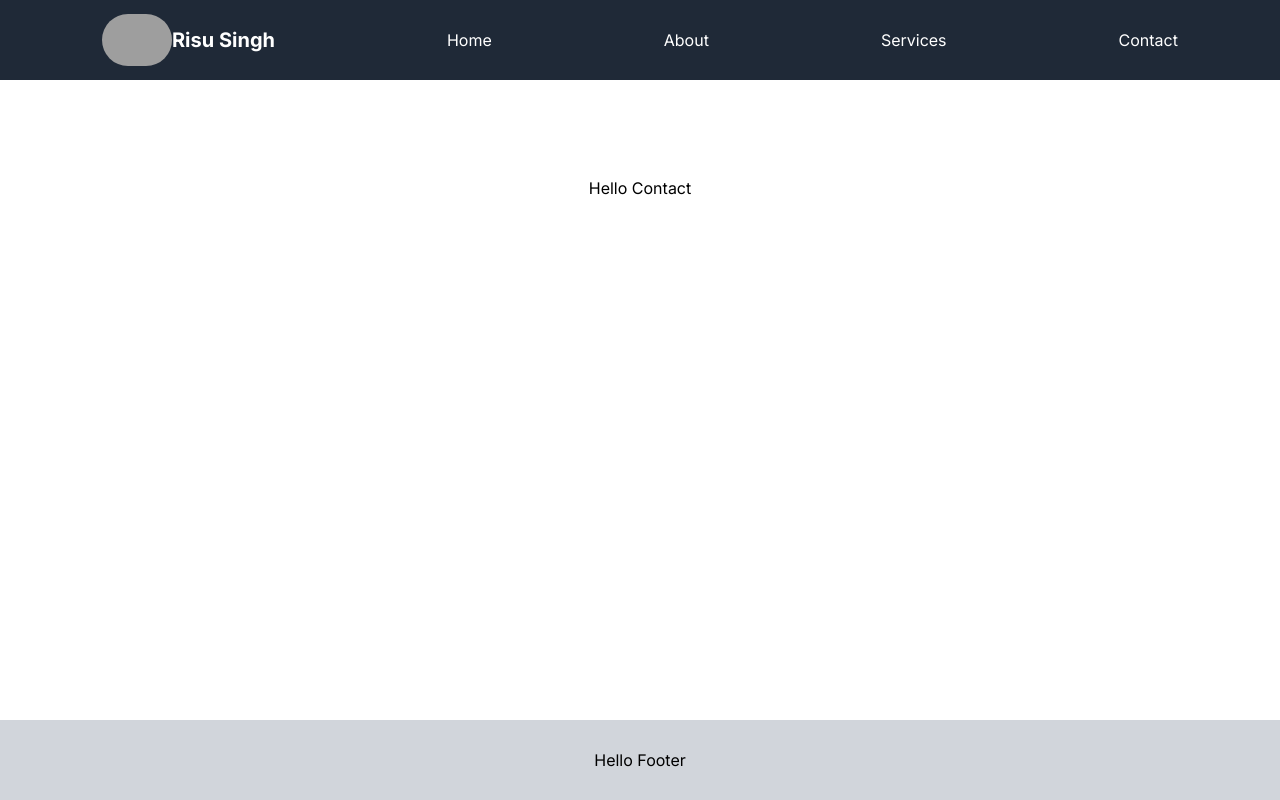
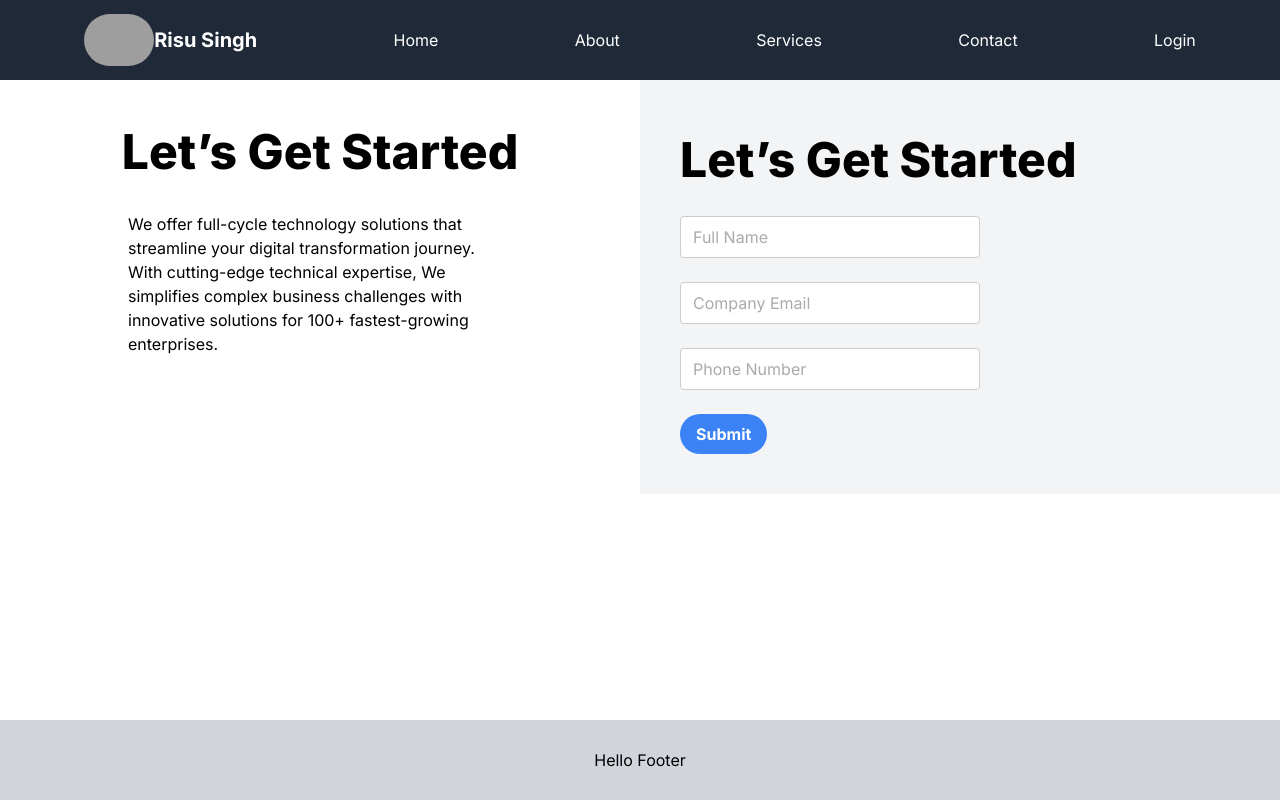
Before and after one commit to risusingh35/my-first-nextjs-app, a Next.js app: page /pages/contact in a window 1280 px wide. Built offline with nearby package versions, Linux system fonts and the light colour scheme; grey boxes are pictures that could not be loaded.

Commit message:
social login and login app added

```diff
--- a/app/components/Header.js
+++ b/app/components/Header.js
@@ -22,6 +22,9 @@ const HeaderNav = () => {
                     <Link href="/pages/contact">
                         <span className="hover:text-gray-400">Contact</span>
                     </Link>
+                    <Link href="/pages/login">
+                        <span className="hover:text-gray-400">Login</span>
+                    </Link>
                 </div>
 
 
--- /dev/null
+++ b/app/components/form/FloatingLabelInput.css
@@ -0,0 +1,37 @@
+.form-group {
+    position: relative;
+    margin-bottom: 1.5em;
+}
+
+.form-control {
+    font-size: 1em;
+    padding: 0.5em 0.5em 0.5em 0.5em;
+    width: 300px;
+    border: 1px solid #ccc;
+    border-radius: 4px;
+    outline: none;
+}
+
+.form-control:focus {
+    border-color: #007bff;
+}
+
+.form-label {
+    position: absolute;
+    top: 50%;
+    left: 8px;
+    transform: translateY(-50%);
+    transition: all 0.2s ease-out;
+    background-color: transparent;
+    padding: 0 5px;
+    color: #aaa;
+    pointer-events: none;
+}
+
+.form-control:focus + .form-label,
+.filled.form-label {
+    top: -10px;
+    left: 0px;
+    font-size: 0.75em;
+    color: #007bff;
+}
--- /dev/null
+++ b/app/components/form/FloatingLabelInput.js
@@ -0,0 +1,22 @@
+import React from 'react';
+import './FloatingLabelInput.css';
+
+const FloatingLabelInput = ({ label, type, name, value, onChange }) => {
+    return (
+        <div className="form-group">
+            <input
+                type={type}
+                name={name}
+                className="form-control"
+                value={value}
+                onChange={onChange}
+                required
+            />
+            <label className={`form-label ${value ? 'filled' : ''}`}>
+                {label}
+            </label>
+        </div>
+    );
+};
+
+export default FloatingLabelInput;
--- a/app/layout.js
+++ b/app/layout.js
@@ -23,3 +23,4 @@ export default function RootLayout({ children }) {
     </html>
   );
 }
+// google app key:AIzaSyBl2BsVBHUuayIQLIeN39bCHQwDogYKPkU
--- a/app/pages/contact/page.js
+++ b/app/pages/contact/page.js
@@ -1,9 +1,72 @@
+"use client"
+import FloatingLabelInput from "@/app/components/form/FloatingLabelInput";
+import { useState } from "react";
 export default function Contact() {
-    return (
-      <div className="flex  flex-col items-center justify-between p-24">
-     <div>
-      Hello Contact
-     </div>
+  const [formData, setFormData] = useState({
+    fullName: '',
+    companyEmail: '',
+    phone:''
+  });
+
+  const handleChange = (e) => {
+    const { name, value } = e.target;
+    setFormData((prevFormData) => ({
+      ...prevFormData,
+      [name]: value
+    }));
+  };
+
+  const handleSubmit = (e) => {
+    e.preventDefault();
+    console.log('Form Data:', formData);
+  };
+  return (
+    <div className='w-full h-full'>
+      <div className='flex'>
+        <div className='w-1/2 flex flex-col justify-arround items-start p-8  items-center h-min'>
+
+          <h1 className="text-5xl font-extrabold my-4">
+            Let&rsquo;s Get Started
+          </h1>
+          <p className="px-24 mt-5">
+            We offer full-cycle technology solutions that streamline your digital transformation journey. With cutting-edge technical expertise, We simplifies complex business challenges with innovative solutions for 100+ fastest-growing enterprises.
+          </p>
+        </div>
+        <div className='w-1/2  p-8  bg-gray-100 '>
+          <div className=" w-full h-full p-2">
+            <h1 className="text-5xl font-extrabold my-4">
+              Let&rsquo;s Get Started
+            </h1>
+
+            <form onSubmit={handleSubmit} className="pt-4">
+              <FloatingLabelInput
+                label="Full Name"
+                type="text"
+                name="fullName"
+                value={formData.fullName}
+                onChange={handleChange}
+              />
+              <FloatingLabelInput
+                label="Company Email"
+                type="companyEmail"
+                name="companyEmail"
+                value={formData.companyEmail}
+                onChange={handleChange}
+              />
+              <FloatingLabelInput
+                label="Phone Number"
+                type="phone"
+                name="phone"
+                value={formData.phone}
+                onChange={handleChange}
+              />
+              <button className="bg-blue-500 hover:bg-blue-700 text-white font-bold py-2 px-4 rounded-full" type="submit">Submit</button>
+            </form>
+          </div>
+        </div>
+      </div>
     </div>
-    );
-  }
+
+
+  );
+}
--- /dev/null
+++ b/app/pages/login/page.js
@@ -0,0 +1,152 @@
+"use client"
+import React, { useCallback, useRef, useState } from "react";
+import {
+  LoginSocialGoogle,
+  LoginSocialAmazon,
+  LoginSocialFacebook,
+  LoginSocialGithub,
+  LoginSocialInstagram,
+  LoginSocialLinkedin,
+  LoginSocialMicrosoft,
+  LoginSocialPinterest,
+  LoginSocialTwitter
+} from "reactjs-social-login";
+
+// CUSTOMIZE ANY UI BUTTON
+import {
+  FacebookLoginButton,
+  GoogleLoginButton,
+  GithubLoginButton,
+  AmazonLoginButton,
+  InstagramLoginButton,
+  LinkedInLoginButton,
+  MicrosoftLoginButton,
+  TwitterLoginButton
+} from "react-social-login-buttons";
+
+const REDIRECT_URI = "http://localhost:3000/pages/login";
+
+import axiosInstance from '../../utils/axios';
+
+export default function LoginForm() {
+  const [email, setEmail] = useState('user@example.com');
+  const [password, setPassword] = useState('password');
+  const [error, setError] = useState(null);
+
+  const handleSubmit = async (e) => {
+    e.preventDefault();
+    setError(null);
+
+    try {
+      const response = await axiosInstance.post('/login', { email, password });
+      const { token } = response.data;
+      localStorage.setItem('token', token);
+      console.log('Login successful');
+      // Redirect to home page or any other page
+      window.location.href = '/';
+    } catch (err) {
+      setError(err.response ? err.response.data.message : err.message);
+    }
+  };
+  const [provider, setProvider] = useState("");
+  const [profile, setProfile] = useState();
+  const amazonRef = useRef();
+  const instagramRef = useRef();
+  const googleRef = useRef();
+  const facebookRef = useRef();
+  const microsoftRef = useRef();
+  const linkedinRef = useRef();
+  const githubRef = useRef();
+  const pinterestRef = useRef();
+  const twitterRef = useRef();
+
+  const onLoginStart = useCallback(() => {
+    alert("login start");
+  }, []);
+
+  const onLogoutFailure = useCallback(() => {
+    alert("logout fail");
+  }, []);
+
+  const onLogoutSuccess = useCallback(() => {
+    setProfile(null);
+    setProvider("");
+    alert("logout success");
+  }, []);
+  return (
+    <div className="flex items-center justify-center h-full  bg-gray-100">
+      <div className="bg-white p-8 rounded-lg shadow-lg h-full max-w-md w-1/2">
+        <h2 className="text-2xl font-bold mb-6 text-center">Login</h2>
+        <form onSubmit={handleSubmit}>
+          <div className="mb-4">
+            <label className="block text-gray-700">Email</label>
+            <input
+              type="email"
+              className="w-full px-4 py-2 border rounded-lg focus:outline-none focus:border-blue-500"
+              value={email}
+              onChange={(e) => setEmail(e.target.value)}
+              required
+            />
+          </div>
+          <div className="mb-4">
+            <label className="block text-gray-700">Password</label>
+            <input
+              type="password"
+              className="w-full px-4 py-2 border rounded-lg focus:outline-none focus:border-blue-500"
+              value={password}
+              onChange={(e) => setPassword(e.target.value)}
+              required
+            />
+          </div>
+          {error && <p className="text-red-500 text-sm mb-4">{error}</p>}
+          <button
+            type="submit"
+            className="w-full bg-blue-500 text-white py-2 rounded-lg hover:bg-blue-600"
+          >
+            Login
+          </button>
+        </form>
+      </div>
+      <div className="bg-pink-200 p-8 rounded-lg shadow-lg h-full max-w-md w-1/2">
+      <h2 className="text-2xl font-bold mb-6 text-center">Social Login</h2>
+        <LoginSocialFacebook
+          ref={facebookRef}
+          appId={"78078035866-knakb2rn4g1od8au9uh25ptrbpb52l3b.apps.googleusercontent.com"}
+          onLoginStart={onLoginStart}
+          onLogoutSuccess={onLogoutSuccess}
+          onResolve={({ provider, data }) => {
+            setProvider(provider);
+            setProfile(data);
+            console.log(data, "data");
+            console.log(provider, "provider");
+          }}
+          onReject={(err) => {
+            console.log(err);
+          }}
+        >
+          <FacebookLoginButton />
+        </LoginSocialFacebook>
+
+        <LoginSocialGoogle
+          ref={googleRef}
+          client_id="1024616921919-hns9m0q39jb21qrp4kpb57kti2sd5t1n.apps.googleusercontent.com"
+          onLogoutFailure={onLogoutFailure}
+          onLoginStart={onLoginStart}
+          onLogoutSuccess={onLogoutSuccess}
+          onResolve={({ provider, data }) => {
+            setProvider(provider);
+            setProfile(data);
+            console.log(data, "data");
+            console.log(provider, "provider");
+          }}
+          onReject={(err) => {
+            console.log("hbhbdhd", err);
+          }}
+        >
+          <GoogleLoginButton />
+        </LoginSocialGoogle>
+
+      </div>
+    </div>
+  );
+}
--- /dev/null
+++ b/app/utils/axios.js
@@ -0,0 +1,36 @@
+// utils/axios.js
+import axios from 'axios';
+
+const axiosInstance = axios.create({
+  baseURL: 'http://localhost:4000',
+  headers: {
+    'Content-Type': 'application/json',
+  },
+});
+
+// Request interceptor to add token to headers
+axiosInstance.interceptors.request.use(
+  (config) => {
+    const token = localStorage.getItem('token');
+    if (token) {
+      config.headers.Authorization = `Bearer ${token}`;
+    }
+    return config;
+  },
+  (error) => Promise.reject(error)
+);
+
+// Response interceptor to handle responses
+axiosInstance.interceptors.response.use(
+  (response) => response,
+  (error) => {
+    if (error.response && error.response.status === 401) {
+      // Handle token expiration or unauthorized access
+      localStorage.removeItem('token');
+      window.location.href = '/pages/login'; // Redirect to login page
+    }
+    return Promise.reject(error);
+  }
+);
+
+export default axiosInstance;
--- a/package.json
+++ b/package.json
@@ -9,10 +9,13 @@
     "lint": "next lint"
   },
   "dependencies": {
+    "axios": "^1.7.2",
     "next": "14.2.3",
     "react": "^18",
     "react-dom": "^18",
     "react-icons": "^5.2.1",
+    "react-social-login-buttons": "^4.1.0",
+    "reactjs-social-login": "^2.6.3",
     "typewriter-effect": "^2.21.0"
   },
   "devDependencies": {
```
Also changed, not shown: 1 other file (tests, documents, lock files or other folders).
